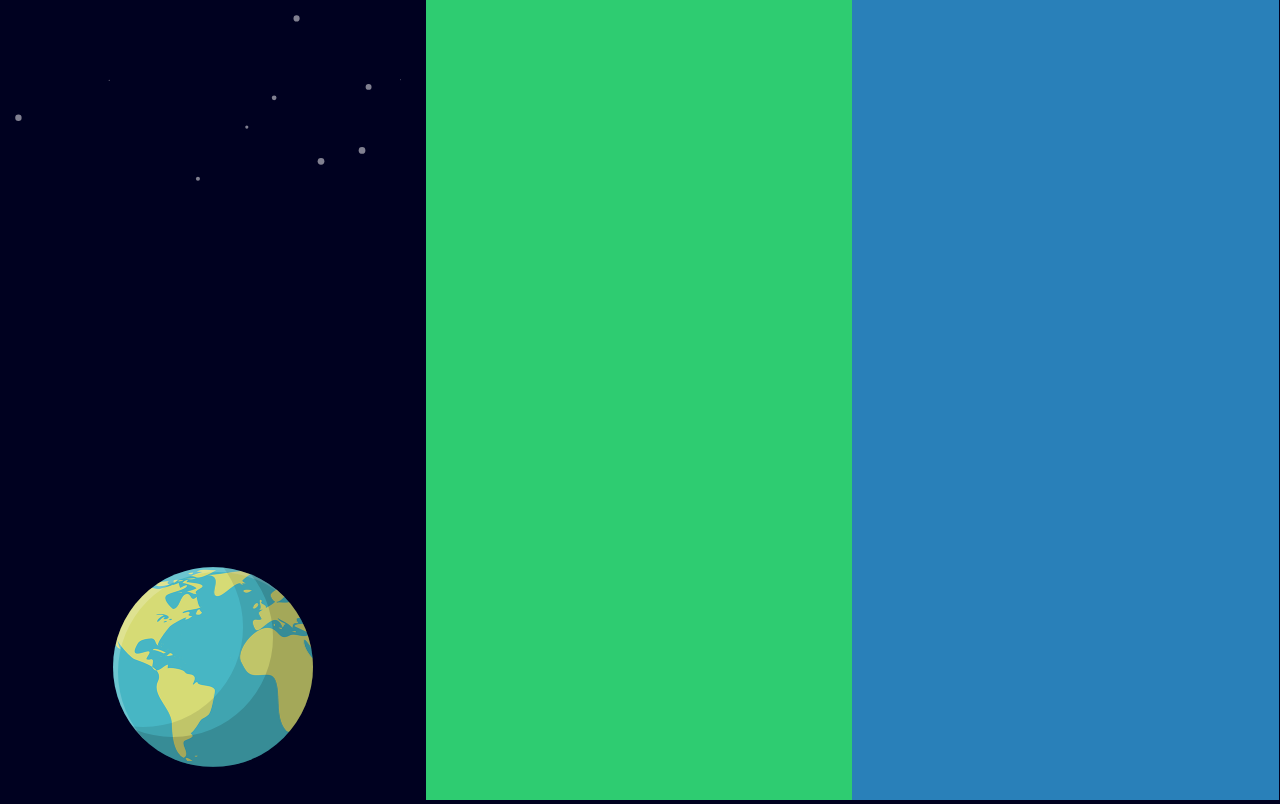
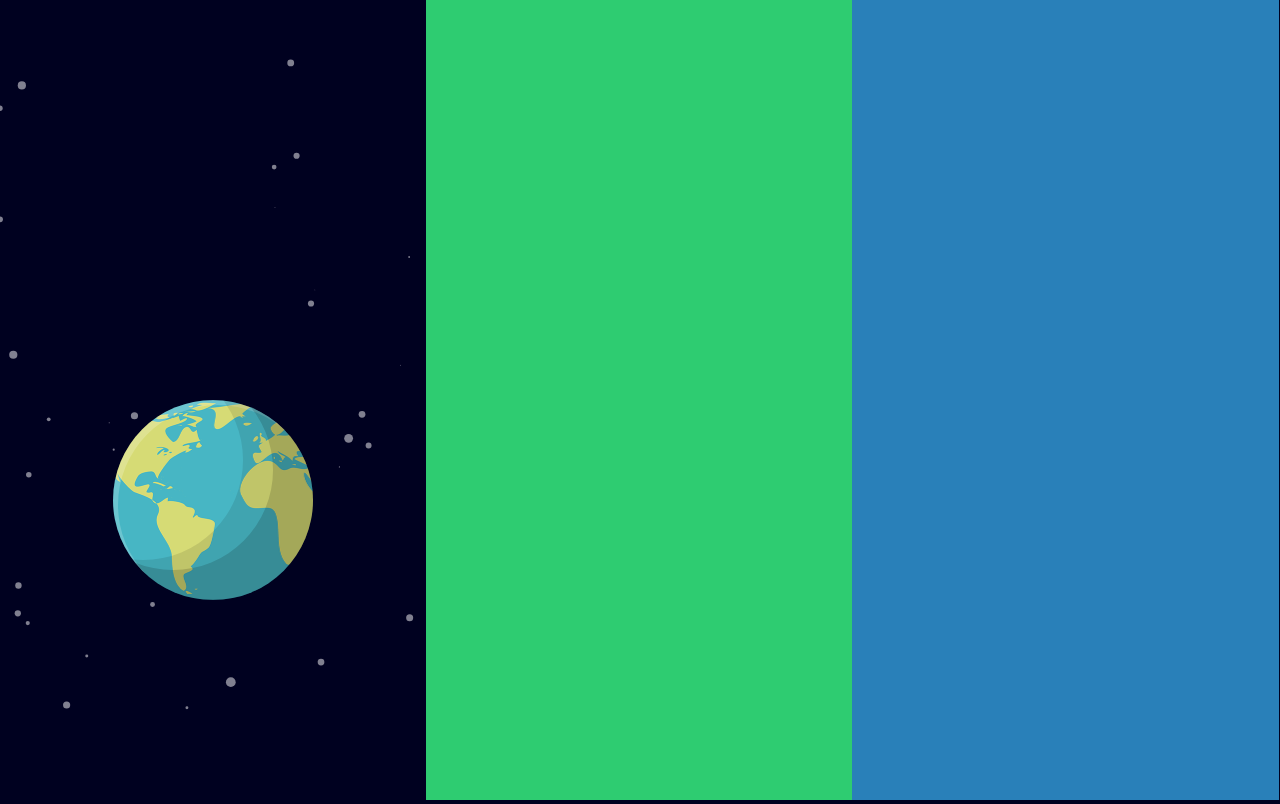
Before and after one commit to TRMIKO/CIDWA, a plain HTML site: page index.html in a window 1280 px wide. Drawn offline with Linux system fonts and the light colour scheme.

Commit message:
mundo particles

```diff
--- a/css/galaxia.css
+++ b/css/galaxia.css
@@ -13,6 +13,10 @@ body{
     height: 100%;
     position: fixed;
     z-index: 1;
+}
+#otracosa{
+    height: 100%;
+    width: 100%;
 }
 header{
     color: white;
--- a/style.css
+++ b/style.css
@@ -10,6 +10,8 @@ body{
 }
 .mundo{
       display: inline-block;
+    position: absolute;
+    top: 50%;
       width: 200px;
       height:200px;
 
@@ -23,10 +25,10 @@ body{
 }
 
 .mundo-linea{
+
    display: flex;
-    flex-direction: column;
-    align-items: center;
-    margin-top: 350px;
+   justify-content: center;
+
 
 
 }
```
